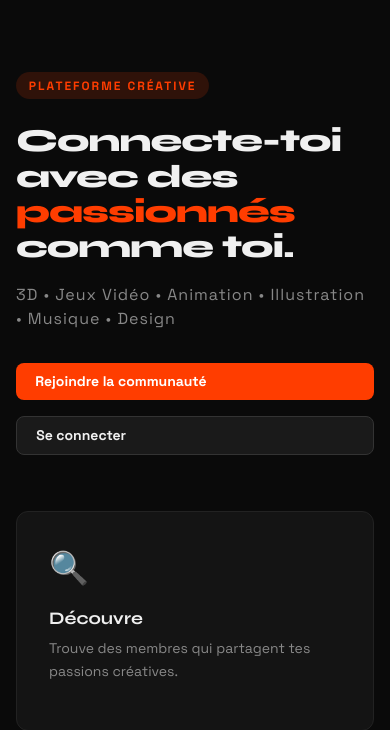
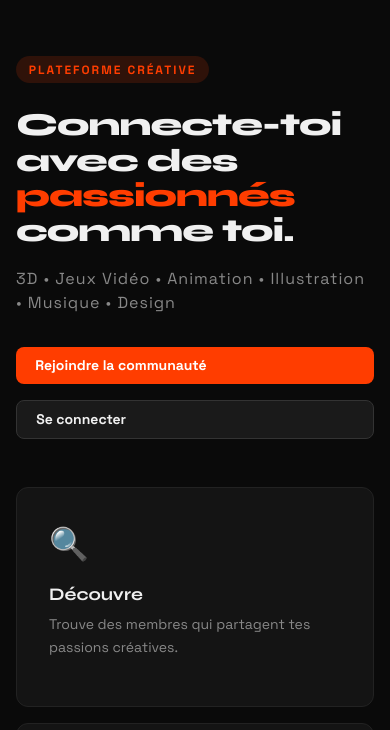
Before and after one commit to H3rmann237/PassionConnect, a Flask app: page / in a window 390 px wide. Shown: the part 98-828 px from the top of the page. Run offline with Flask 3, Linux system fonts and the light colour scheme.

Commit message:
Responsive pour mobile

```diff
--- a/app/static/style.css
+++ b/app/static/style.css
@@ -552,7 +552,7 @@ input:focus, textarea:focus {
 
     .nav-greeting { display: none; }
 
-    .hero { padding: 3rem 0 2rem; }
+    .hero { padding: 2rem 0 1.5rem; }
 
     .hero-title { font-size: 2rem; }
 
```
